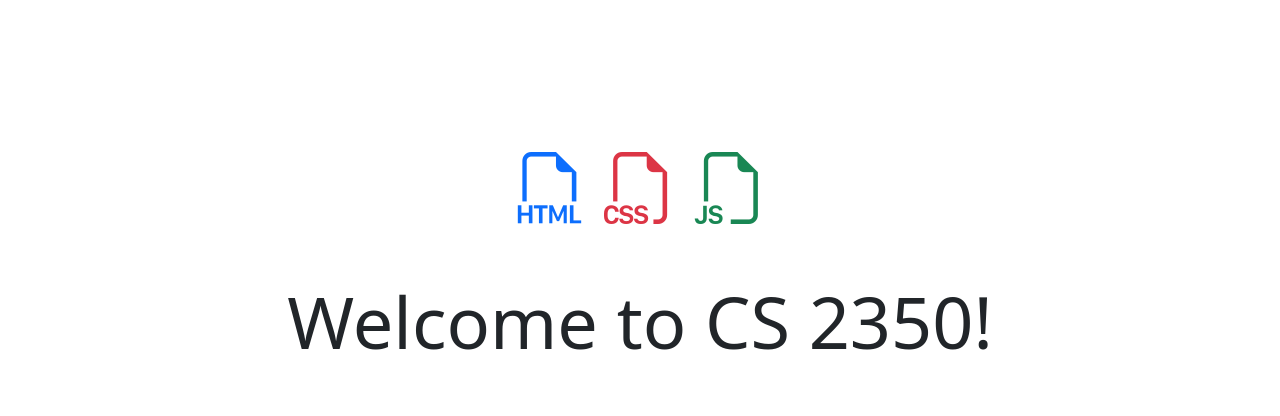
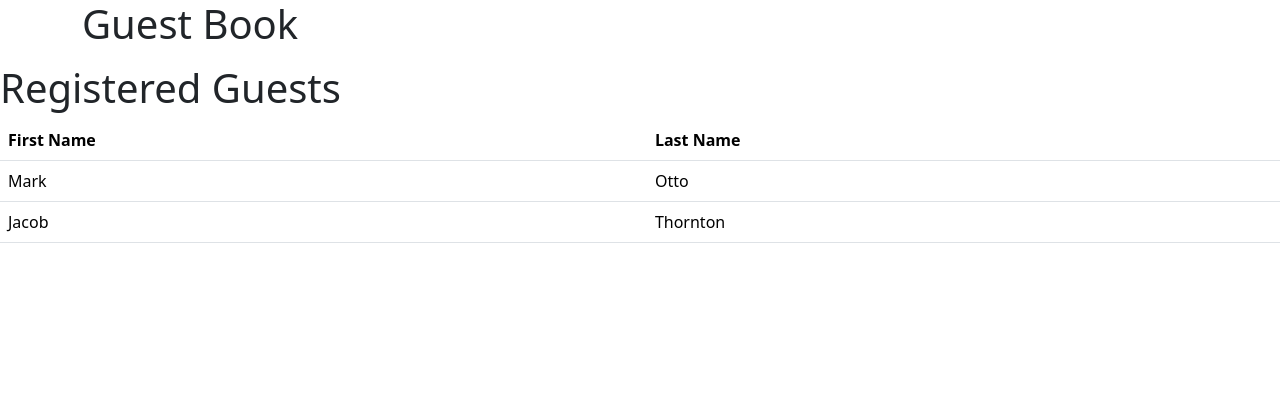
Before and after one commit to audreysoucie/09guestbook, a website built with Vite: page src/index.html in a window 1280 px wide. Built offline with nearby package versions, Linux system fonts and the light colour scheme.

Commit message:
incomplete

```diff
--- a/src/index.html
+++ b/src/index.html
@@ -12,15 +12,46 @@
 
   <body>
     <!-- Your HTML goes here -->
-    <h1 class="display-2 text-center my-5 py-5">
-      <span class="d-block py-5">
-        <i class="bi bi-filetype-html text-primary"></i>
-        <i class="bi bi-filetype-css text-danger"></i>
-        <i class="bi bi-filetype-js text-success"></i>
-      </span>
+    <div class="container mb-3">
+    <h1>Guest Book</h1>
+    <form id="myForm" class="d-none" method="post">
+      <div class="mb-3">
+        <label for="fname" class="form-label">First Name</label>
+        <input type="text" class="form-control" id="fname">
+      </div>
+      <div class="mb-3">
+        <label for="lname" class="form-label">Last Name</label>
+        <input type="text" class="form-control" id="lname">
+      </div>
+      <button type="submit" class="btn btn-primary">Submit</button>
+      <button type="button" class="btn btn-danger">Cancel</button>
+    </form>
+</div>
 
-      Welcome to CS 2350!
-    </h1>
+  <div class="book">
+    <h1>Registered Guests</h1>
+
+    <table class="table">
+      <thead>
+        <tr>
+          <th scope="col"><bold>First Name</bold></th>
+          <th scope="col"><bold>Last Name</bold></th>
+        </tr>
+      </thead>
+      <tbody>
+        <tr>
+          <td>Mark</td>
+          <td>Otto</td>
+        </tr>
+        <tr>
+          <td>Jacob</td>
+          <td>Thornton</td>
+        </tr>
+      </tbody>
+    </table>
+  </div>
+
+
 
     <script type="module" src="./javascripts/main.js"></script>
   </body>
--- a/src/javascripts/main.js
+++ b/src/javascripts/main.js
@@ -1,2 +1,16 @@
 //TODO - Your ES6 JavaScript code (if any) goes here
 import "bootstrap"
+
+function addNewName(event){
+    let f = document.querySelector("#fname").value
+    let l = document.querySelector("lname").value
+
+    let names = getName()
+    if(f && l){
+        let name = { fname: f, lname: l}
+        name.push(name)
+        localStorage.setItem('names', JSON.stringify (names))
+    }
+
+    this.reset
+}
--- a/src/stylesheets/main.css
+++ b/src/stylesheets/main.css
@@ -1,3 +1,6 @@
 /* Your styles go here */
 @import url("bootstrap/dist/css/bootstrap.min.css");
 @import url("bootstrap-icons/font/bootstrap-icons.css");
+.container{
+    width: 100%;
+}
```
